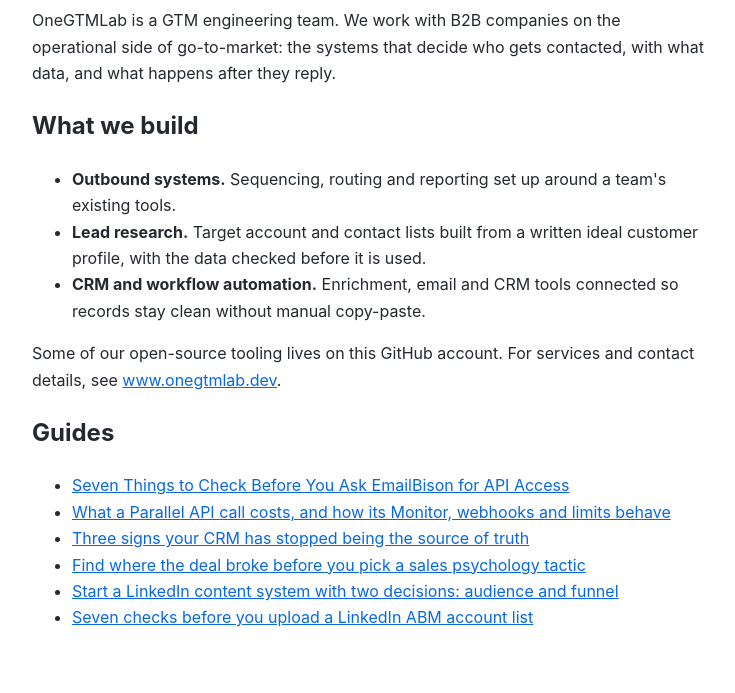
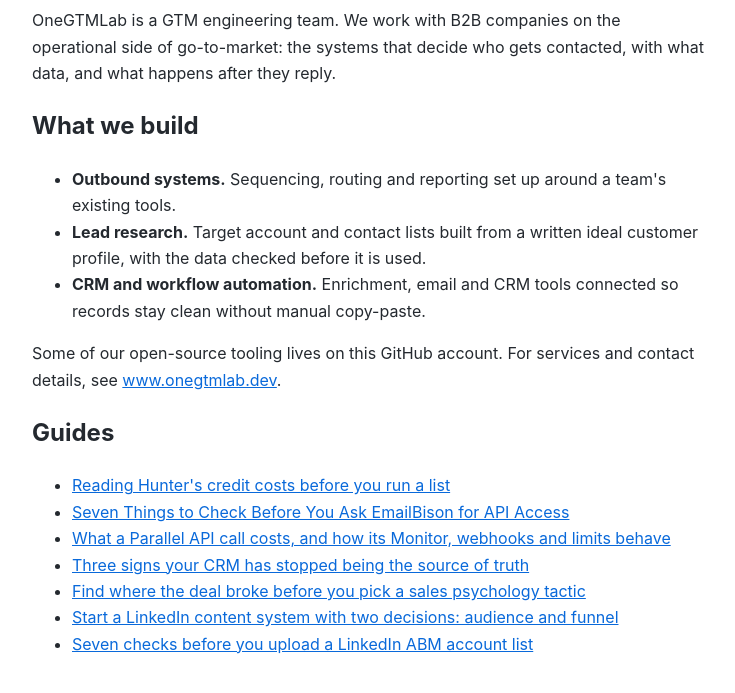
Before and after one commit to jaizendra-netizen/onegtmlab-gtm-engineering, a plain HTML site: page index.html in a window 1280 px wide. Shown: the part 115-808 px from the top of the page, without its empty margins (272-1007 px from the left). Drawn offline with Linux system fonts and the light colour scheme.

Commit message:
Link guide from index

```diff
--- a/index.html
+++ b/index.html
@@ -15,6 +15,7 @@
 <p>Some of our open-source tooling lives on this GitHub account. For services and contact details, see <a href="https://www.onegtmlab.dev">www.onegtmlab.dev</a>.</p>
 <h2>Guides</h2>
 <ul>
+<li><a href="guides/reading-hunter-s-credit-costs-before-you-run-a-list.html">Reading Hunter&#x27;s credit costs before you run a list</a></li>
 <li><a href="guides/seven-things-to-check-before-you-ask-emailbison-for-api-acce.html">Seven Things to Check Before You Ask EmailBison for API Access</a></li>
 <li><a href="guides/what-a-parallel-api-call-costs-and-how-its-monitor-webhooks.html">What a Parallel API call costs, and how its Monitor, webhooks and limits behave</a></li>
 <li><a href="guides/revops-audit-clean-route-report.html">Three signs your CRM has stopped being the source of truth</a></li>
```
